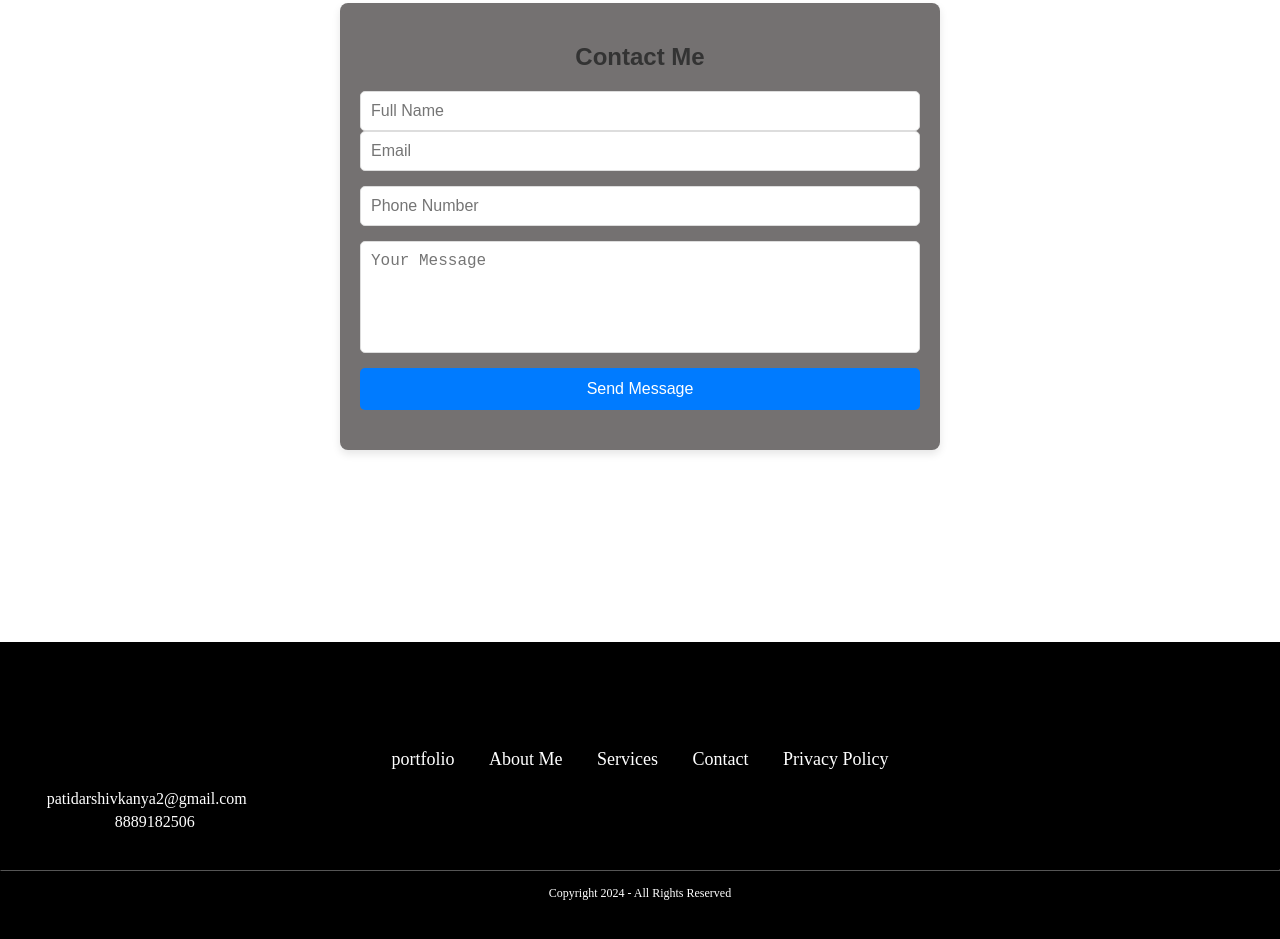
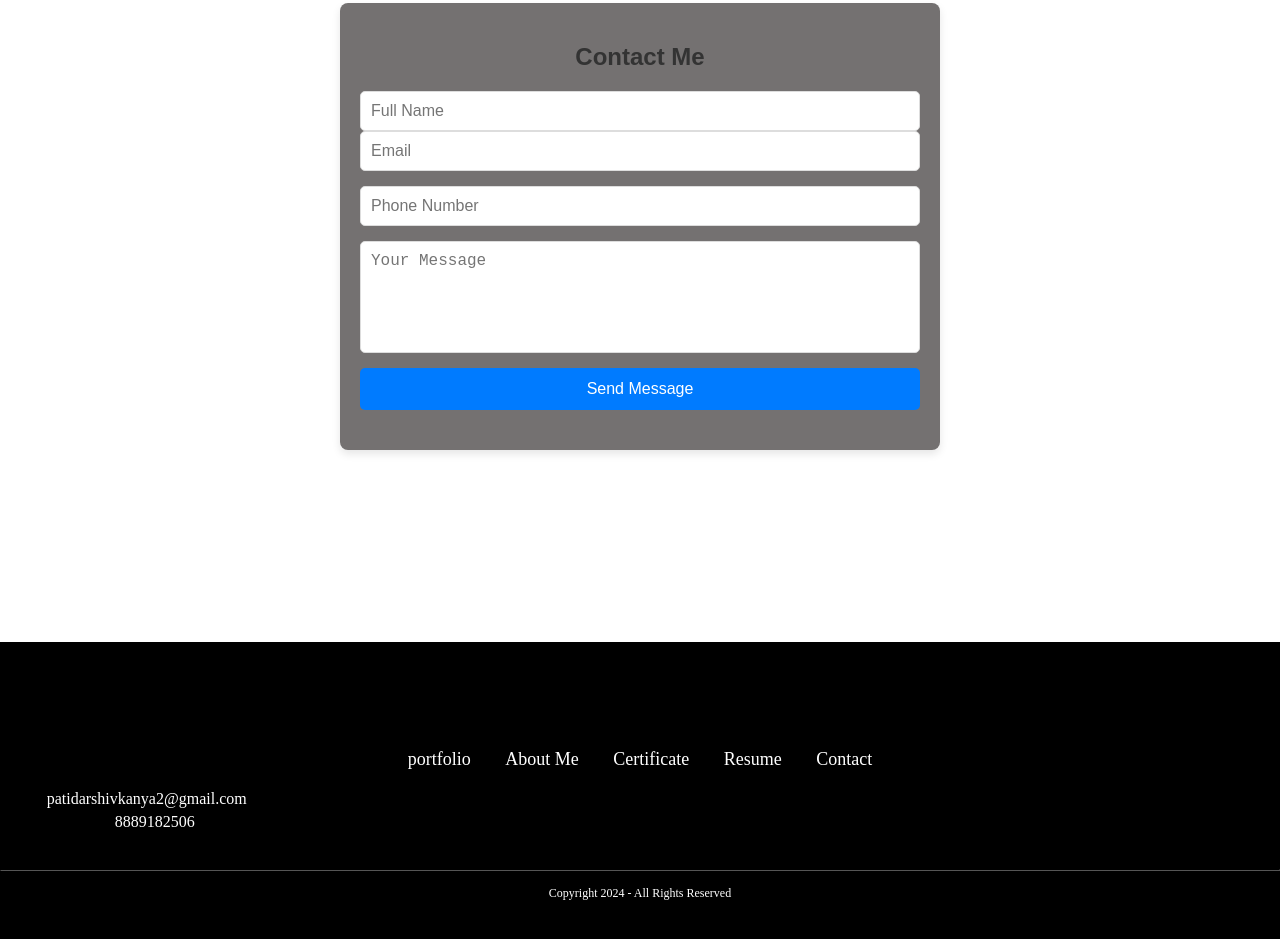
Before and after one commit to programershivi-506/portfolio-website, a plain HTML site: page index.html in a window 1280 px wide. Shown: the part 3920-4859 px from the top of the page. Drawn offline with Linux system fonts and the light colour scheme.

Commit message:
Update index.html

```diff
--- a/index.html
+++ b/index.html
@@ -246,19 +246,19 @@
 
       <ul class="list">
           <li>
-          <a href="#">portfolio</a>
+            <a href="portfolio">portfolio</a>
           </li>
           <li>
-          <a href="#">About Me</a>
+            <a href="#about">About Me</a>
           </li>
           <li>
-          <a href="#">Services</a>
+            <a href="#cetificate">Certificate</a>
           </li>
           <li>
-          <a href="#">Contact</a>
+            <a href="#resume">Resume</a>
           </li>
           <li>
-          <a href="#">Privacy Policy</a>
+            <a href="#contact">Contact</a>
           </li>
         </ul>
       <div class="contact-info">
```
Lines whose indentation alone changed are shown as unchanged.
